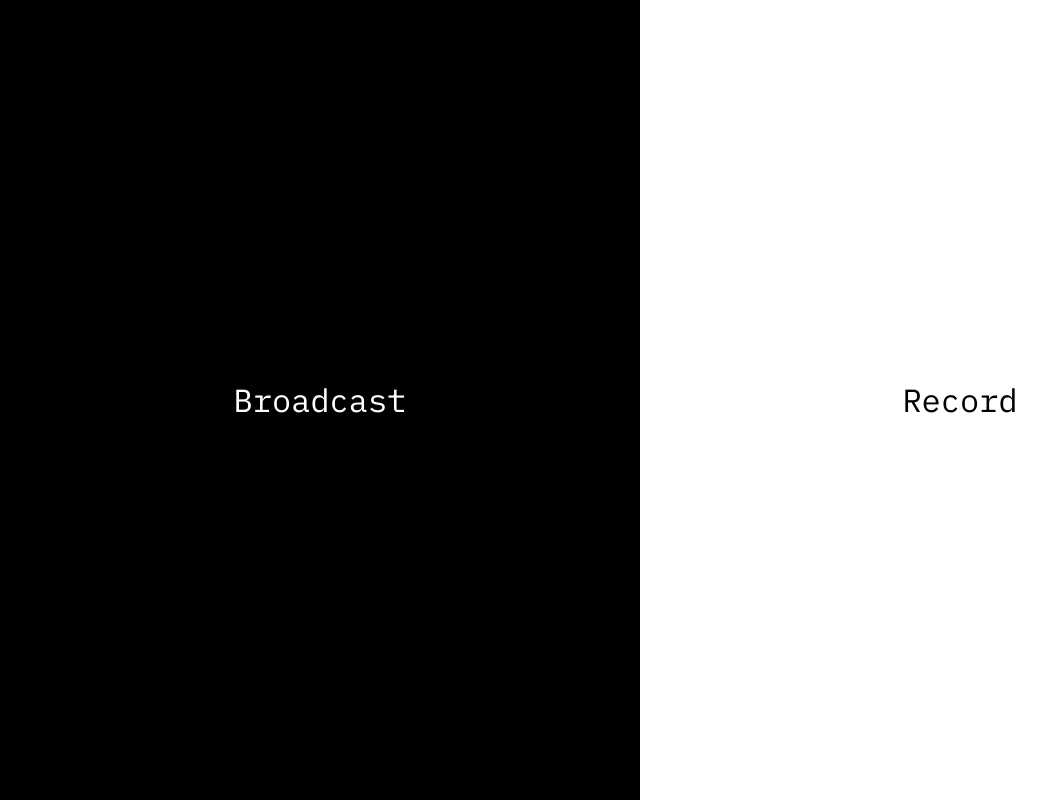
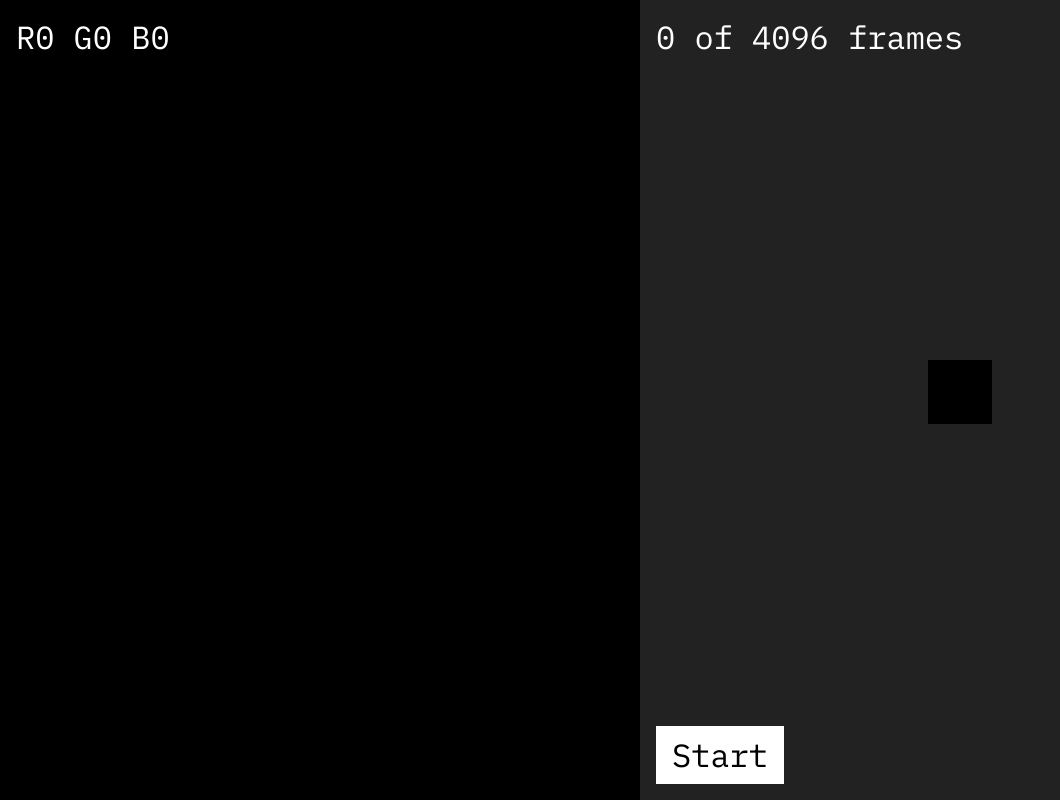
Before and after one commit to moritzebeling/led-transmit, a Svelte app: page / in a window 1280 px wide. Shown: the whole page, without its empty margins (0-1060 px from the left). Built offline with nearby package versions, Linux system fonts and the light colour scheme; no server answers.

Commit message:
style record screen

```diff
--- a/public/global.css
+++ b/public/global.css
@@ -85,9 +85,6 @@ input[type=file]::before {
 input[type=file]:active {
 	outline: 0;
 }
-input[type=file]:active::before {
-	border-color: yellow;
-}
 select {
 	-moz-appearance: none;
 	-webkit-appearance: none;
--- a/src/App.svelte
+++ b/src/App.svelte
@@ -1,6 +1,6 @@
 <script>
 
-	let mode = false;
+	let mode = 'record';
 
 	import Broadcast from './broadcast/Broadcast.svelte';
 	import Record from './record/Record.svelte';
--- a/src/broadcast/Broadcast.svelte
+++ b/src/broadcast/Broadcast.svelte
@@ -140,7 +140,7 @@
                 <canvas use:setupOutput width={config.width*config.resolution} height={config.height*config.resolution} />
             </div>
             <div class="info">
-                <p class="padding">{i/4} of {config.width * config.height} frames</p>
+                <p>{i/4} of {config.width * config.height} frames</p>
             </div>
         </div>
 
@@ -180,9 +180,6 @@
     select {
         background-color: white;
     }
-    section.broadcast {
-
-    }
     section.broadcast > div {
         flex: 1;
     }
--- a/src/record/Record.svelte
+++ b/src/record/Record.svelte
@@ -57,7 +57,7 @@
 
     function tick() {
         pixel();
-        setTimeout(tick, config.intrval);
+        setTimeout(tick, config.interval);
         if( isRecording ){
             record();
         }
@@ -93,9 +93,9 @@
             sum.i++;
         }
 
-        r = sum.r / sum.i;
-        g = sum.g / sum.i;
-        b = sum.b / sum.i;
+        r = Math.floor( sum.r / sum.i );
+        g = Math.floor( sum.g / sum.i );
+        b = Math.floor( sum.b / sum.i );
 
         outputData[i] = r;
         outputData[i+1] = g;
@@ -120,27 +120,73 @@
 
 <video bind:this={video} autoplay></video>
 
-<canvas bind:this={inputCanvas}></canvas>
+<section class="full">
 
-<div class="display" style="background-color:rgb({r},{g},{b});"></div>
+    <div class="panel input" style="background-color:rgb({r},{g},{b});">
 
+        <div>
+            <p>R{r} G{g} B{b}</p>
+        </div>
+        <div class="main">
+            <canvas class="input-video" bind:this={inputCanvas}></canvas>
+        </div>
+        <div>
+            <p></p>
+        </div>
+
+    </div>
+
+    <div class="panel output">
+        <div>
+            <p>{i/4} of {config.width * config.height} frames</p>
+        </div>
+
+        <div class="main">
             <canvas bind:this={outputCanvas} width={config.width*config.resolution} height={config.height*config.resolution}></canvas>
+        </div>
 
+        <div>
             {#if isRecording}
                 <button on:click={stopRecording}>Stop</button>
             {:else}
                 <button on:click={startRecording}>Start</button>
             {/if}
+        </div>
+    </div>
+
+</section>
 
 <style lang="scss">
 
-    video, canvas, .display {
-        border: 1px solid #ddd;
-        display: inline-block;
+    video {
+        position: fixed;
+        top: -9999px;
+        left: -9999px;
     }
-    .display {
-        height: 250px;
-        width: 250px;
+    canvas {
+        background-color: #000;
+    }
+    section {
+    }
+    .panel {
+        flex: 1;
+        display: flex;
+        flex-direction: column;
+    }
+    .panel > div {
+        padding: 1rem;
+    }
+    .panel.input {
+        justify-content: space-between;
+    }
+    .panel .main {
+        flex: 1;
+        display: flex;
+        align-items: center;
+        justify-content: center;
+    }
+    .panel.output {
+        background-color: #222;
     }
 
 </style>
```
Also changed, not shown: scripts/setupTypeScript.js (deleted, +0 -121 lines). Lines whose indentation alone changed are shown as unchanged.
